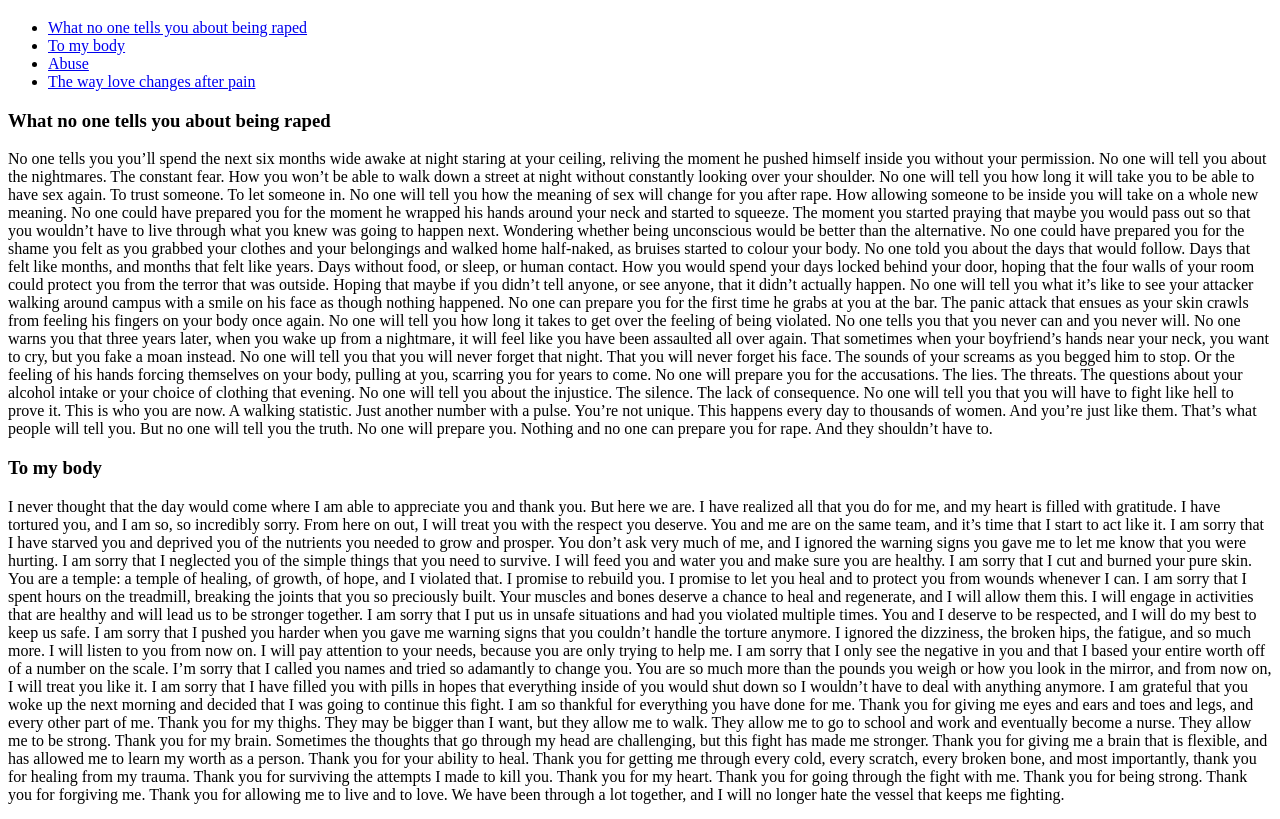
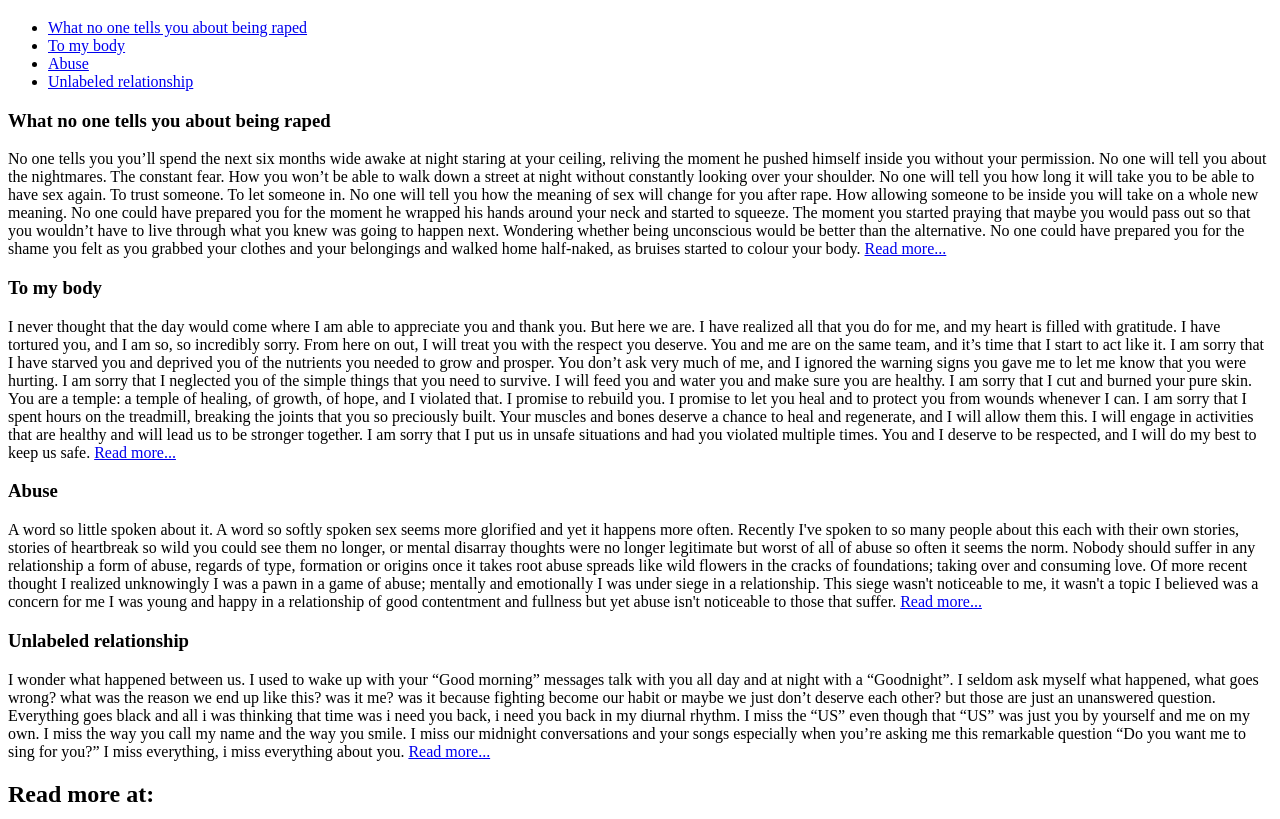
Before and after one commit to SalinguhayMaritess/Exercise3, a plain HTML site: page index.html in a window 1280 px wide. Shown: the part 61-880 px from the top of the page. Drawn offline with Linux system fonts and the light colour scheme.

Commit message:
Update index.html

```diff
--- a/index.html
+++ b/index.html
@@ -11,7 +11,7 @@
 				<li><a href="#section1">What no one tells you about being raped</a></li>
 				<li><a href="#section2">To my body </li></a>
 					<li><a href="#section3">Abuse</a></li>
-					<li><a href="#section4">The way love changes after pain</a></li>
+					<li><a href="#section4">Unlabeled relationship</a></li>
 			</ul>
 		</section>
 		<section id="section1">
@@ -21,16 +21,7 @@ No one will tell you about the nightmares. The constant fear. How you won’t be
 No one will tell you how long it will take you to be able to have sex again. To trust someone. To let someone in. No one will tell you how the meaning of sex will change for you after rape. How allowing someone to be inside you will take on a whole new meaning.
 No one could have prepared you for the moment he wrapped his hands around your neck and started to squeeze. The moment you started praying that maybe you would pass out so that you wouldn’t have to live through what you knew was going to happen next. Wondering whether being unconscious would be better than the alternative.
 No one could have prepared you for the shame you felt as you grabbed your clothes and your belongings and walked home half-naked, as bruises started to colour your body.
-No one told you about the days that would follow. Days that felt like months, and months that felt like years. Days without food, or sleep, or human contact. How you would spend your days locked behind your door, hoping that the four walls of your room could protect you from the terror that was outside. Hoping that maybe if you didn’t tell anyone, or see anyone, that it didn’t actually happen.
-No one will tell you what it’s like to see your attacker walking around campus with a smile on his face as though nothing happened. No one can prepare you for the first time he grabs at you at the bar. The panic attack that ensues as your skin crawls from feeling his fingers on your body once again.
-No one will tell you how long it takes to get over the feeling of being violated.
-No one tells you that you never can and you never will.
-No one warns you that three years later, when you wake up from a nightmare, it will feel like you have been assaulted all over again. That sometimes when your boyfriend’s hands near your neck, you want to cry, but you fake a moan instead.
-No one will tell you that you will never forget that night. That you will never forget his face. The sounds of your screams as you begged him to stop. Or the feeling of his hands forcing themselves on your body, pulling at you, scarring you for years to come.
-No one will prepare you for the accusations. The lies. The threats. The questions about your alcohol intake or your choice of clothing that evening. No one will tell you about the injustice. The silence. The lack of consequence.
-No one will tell you that you will have to fight like hell to prove it.
-This is who you are now. A walking statistic. Just another number with a pulse. You’re not unique. This happens every day to thousands of women. And you’re just like them. That’s what people will tell you. But no one will tell you the truth. No one will prepare you.
-Nothing and no one can prepare you for rape. And they shouldn’t have to.&nbsp; </p>
+			<a href="readmore1.html" title="What no one tells you about being raped">Read more...</a>
 				</section>
 				<section id="section2">
 				<h3> To my body </h3>
@@ -39,17 +30,7 @@ I am sorry that I have starved you and deprived you of the nutrients you needed
 I am sorry that I cut and burned your pure skin. You are a temple: a temple of healing, of growth, of hope, and I violated that. I promise to rebuild you. I promise to let you heal and to protect you from wounds whenever I can.
 I am sorry that I spent hours on the treadmill, breaking the joints that you so preciously built. Your muscles and bones deserve a chance to heal and regenerate, and I will allow them this. I will engage in activities that are healthy and will lead us to be stronger together.
 I am sorry that I put us in unsafe situations and had you violated multiple times. You and I deserve to be respected, and I will do my best to keep us safe.
-I am sorry that I pushed you harder when you gave me warning signs that you couldn’t handle the torture anymore. I ignored the dizziness, the broken hips, the fatigue, and so much more. I will listen to you from now on. I will pay attention to your needs, because you are only trying to help me.
-I am sorry that I only see the negative in you and that I based your entire worth off of a number on the scale. I’m sorry that I called you names and tried so adamantly to change you. You are so much more than the pounds you weigh or how you look in the mirror, and from now on, I will treat you like it.
-I am sorry that I have filled you with pills in hopes that everything inside of you would shut down so I wouldn’t have to deal with anything anymore. I am grateful that you woke up the next morning and decided that I was going to continue this fight.
-I am so thankful for everything you have done for me.
-Thank you for giving me eyes and ears and toes and legs, and every other part of me.
-Thank you for my thighs. They may be bigger than I want, but they allow me to walk. They allow me to go to school and work and eventually become a nurse. They allow me to be strong.
-Thank you for my brain. Sometimes the thoughts that go through my head are challenging, but this fight has made me stronger. Thank you for giving me a brain that is flexible, and has allowed me to learn my worth as a person.
-Thank you for your ability to heal. Thank you for getting me through every cold, every scratch, every broken bone, and most importantly, thank you for healing from my trauma.
-Thank you for surviving the attempts I made to kill you.
-Thank you for my heart. Thank you for going through the fight with me. Thank you for being strong. Thank you for forgiving me. Thank you for allowing me to live and to love.
-We have been through a lot together, and I will no longer hate the vessel that keeps me fighting.&nbsp; </p>
+			<a href="readmore2.html" title="To my body">Read more...</a>
 					</section>
 					<section id="section3">
 					<h3> Abuse </h3>
@@ -59,34 +40,26 @@ Recently I've spoken to so many people about this each with their own stories, s
 Nobody should suffer in any relationship a form of abuse, regards of type, formation or origins once it takes root abuse spreads like wild flowers in the cracks of foundations; taking over and consuming love.
 Of more recent thought I realized unknowingly I was a pawn in a game of abuse; mentally and emotionally I was under siege in a relationship.
 This siege wasn't noticeable to me, it wasn't a topic I believed was a concern for me I was young and happy in a relationship of good contentment and fullness but yet abuse isn't noticeable to those that suffer.
-I was placed in a corner of my mind that caused my mentality to suffer, development of myself was questioned, I wondered was I good enough, could I be the person they needed, was I worthy of their time and mostly why couldn't I give them enough in the world.
-I believed love was self doubt, it was a formation of angry words that turned into apoloizes of I love you and crying in their arms.
-I believed love was routine, sadness in a glass of stale ale and questioning how I got to become one of those that drowns in sorrows.
-I believed love was silence and fights, hidden truths and anguish.
-I believed my unhappiness was my fault, that I caused the faults in this relationship, that my own paranoia caused by their words was what led to it all but I didn't see.
-I didn't see that, that was abuse.
-The self doubt, hurt, low self esteem and lack of myself was caused by abuse.
-Abuse is hidden in words, under sheets that hold you close, wrapped around your life like a ring where your lover proclaimed property.
-Abuse is the norm.
-Yet we say nobody should suffer of it with such force; force of affirmation.
-Yet; abuse is the norm &nbsp; </p>
+			<a href="readmore3.html" title="Abuse">Read more...</a>
 						</section>
 						<section id="section4">
-						<h3> The way love changes after pain </h3>
-						<p> You no longer see love as something you could call special, rather something to be feared.
-The feeling in your stomach you once called butterflies, is now your bodies instinct to run.
-When someone wraps their hands around your waist, you flinch, only remember the scars and bruises from the last time someone had touched you.
-The words they speak seem to mean nothing but scrambled letters put together after all the beautiful lies you've been told, you know nothing of the truth.
-What is love when the three words are just thrown around and there is no really meaning to something that was once so powerful it ran the world.
-When they look down at their phone, your mind fills with sadness and your heart is flooded with anxiety, what if you aren't the only one.
-The skies don't seem as beautiful without them, the sun doesn't seem to shine so much light and the moon and the stars dont seem barely as bright.
-The oceans waves remind you of the times spent sitting in silence next to your once upon a time lover, compared to the tears you have shed, the ocean seems empty.
-The self inflicted scars across your bodies surface only run deeper into your heart and your mirror seems to reflect the lies they told you, one million thoughts in your head, your not perfect, you never were, you never will be. Was it the way your hair sat on your shoulders or were you not small enough for them.
-You spend days alone, your bed feels empty and cold, you take a pillow and wrap your body around it just like you did to them, it's not the same but you convince yourself it will have to do.
-When you finally get the confidence to leave your own company and surround yourself with the outside world, everything, every little thing, reminds you of them, of you, together.
-Everything you once knew, has changed, It takes time to see the light again, but really, why would you want someone that causes you so much pain and unhappiness. It will never be the same, but it's for the best. &nbsp; </p>
+						<h3> Unlabeled relationship </h3>
+						<p> I wonder what happened between us. I used to wake up with your “Good morning” messages talk with you all day and at night with a “Goodnight”. I seldom ask myself what happened, what goes wrong? what was the reason we end up like this? was it me? was it because fighting become our habit or maybe we just don’t deserve each other? but those are just an unanswered question.
+Everything goes black and all i was thinking that time was i need you back, i need you back in my diurnal rhythm.
+I miss the “US” even though that “US” was just you by yourself and me on my own. I miss the way you call my name and the way you smile.
+I miss our midnight conversations and your songs especially when you’re asking me this remarkable question “Do you want me to sing for you?” I miss everything, i miss everything about you.
+			<a href="readmore4.html" title="Unlabeled relationship">Read more...</a>
 						</section>
-						<div>
-						</div>
+	<section>
+		<p> <h2> Read more at: </h2>
+		<!-- link to Facebook page WITH TARGET-->
+				<a href="https://www.facebook.com/TruthSlapped/"
+				target="_blank" title="Like this page for more tales"> Truth Slap</a>
+				<br> <a href="https://www.facebook.com/officialpagesaa/"
+				target="_blank" title="Like this page for more tales"> Sadness and Agony</a>
+				<br> <a href="https://www.facebook.com/UnspokenThoughtsOfficial/"
+				target="_blank" title="Like this page for more tales"> Unspoken Thoughts </a>
+					</p>
+					</section>
 						</body>
 						</html>
```
